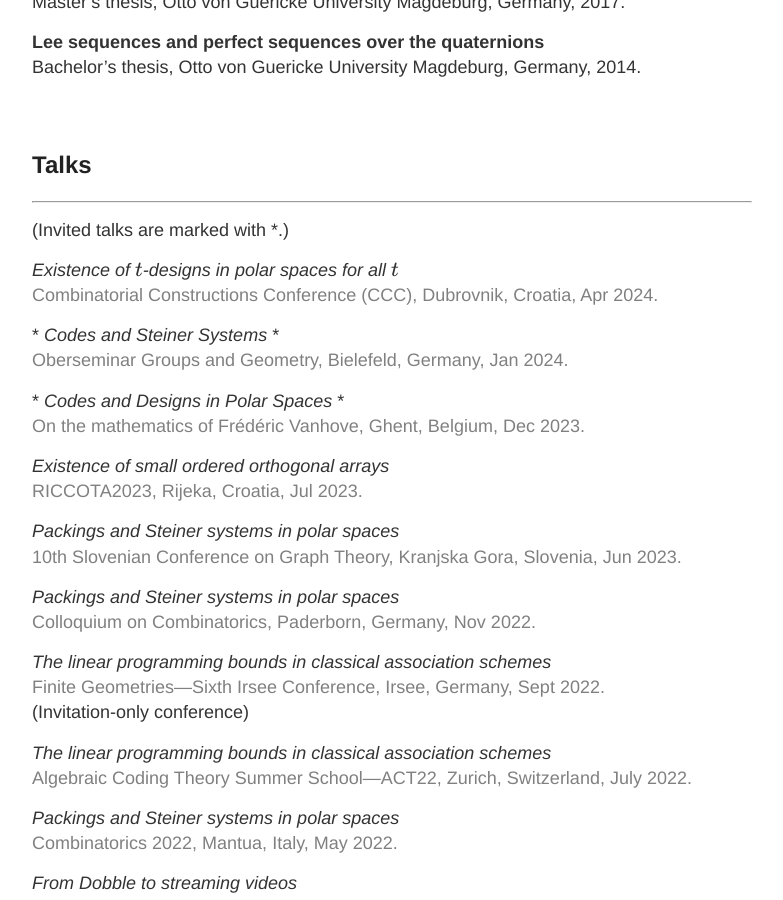
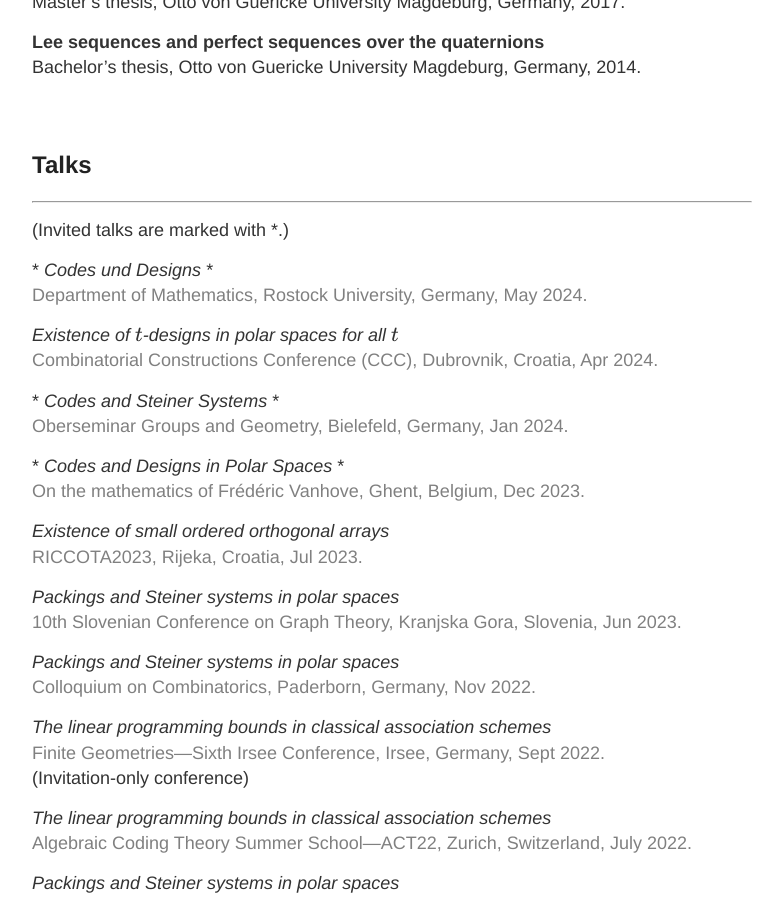
Before and after one commit to charleneweiss/charleneweiss.github.io, a Jekyll site: the page built from research.md, in a window 1280 px wide and 900 px high, scrolled down 1167 px. Shown: the whole window, without its empty margins (248-1031 px from the left). Built offline with Jekyll 4.4.1, drawn with Linux system fonts in a browser that asks for light colours; formulas are drawn with MathJax 3.

Commit message:
Update research.md

```diff
--- a/research.md
+++ b/research.md
@@ -83,6 +83,9 @@ ____
 
 (Invited talks are marked with \*.)
 
+\* *Codes und Designs* \* \
+  <span style="color:gray"> Department of Mathematics, Rostock University, Germany, May 2024.</span>
+
 *Existence of $t$-designs in polar spaces for all $t$*\
   <span style="color:gray">Combinatorial Constructions Conference (CCC), Dubrovnik, Croatia, Apr 2024.</span>
 
```
